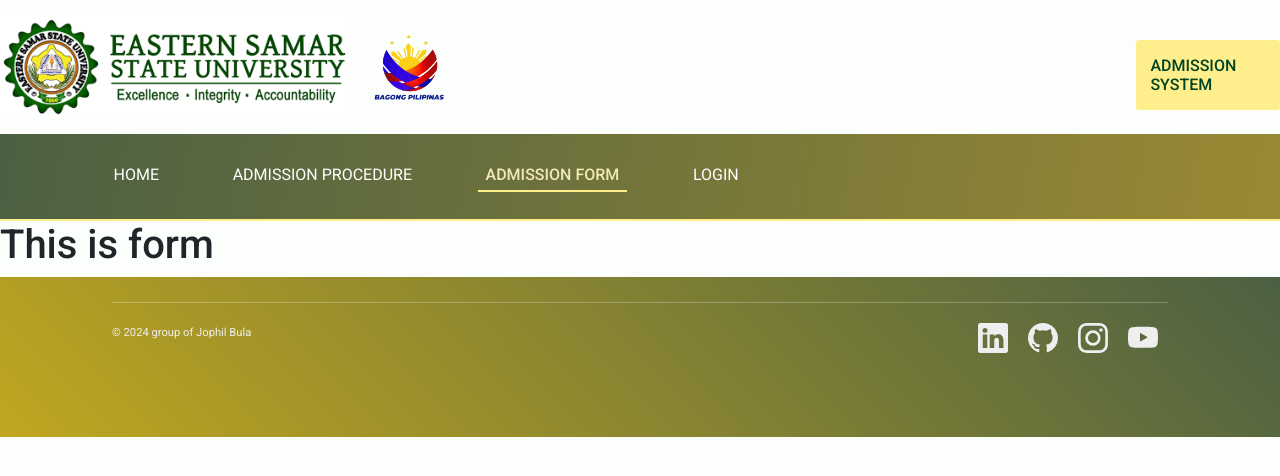
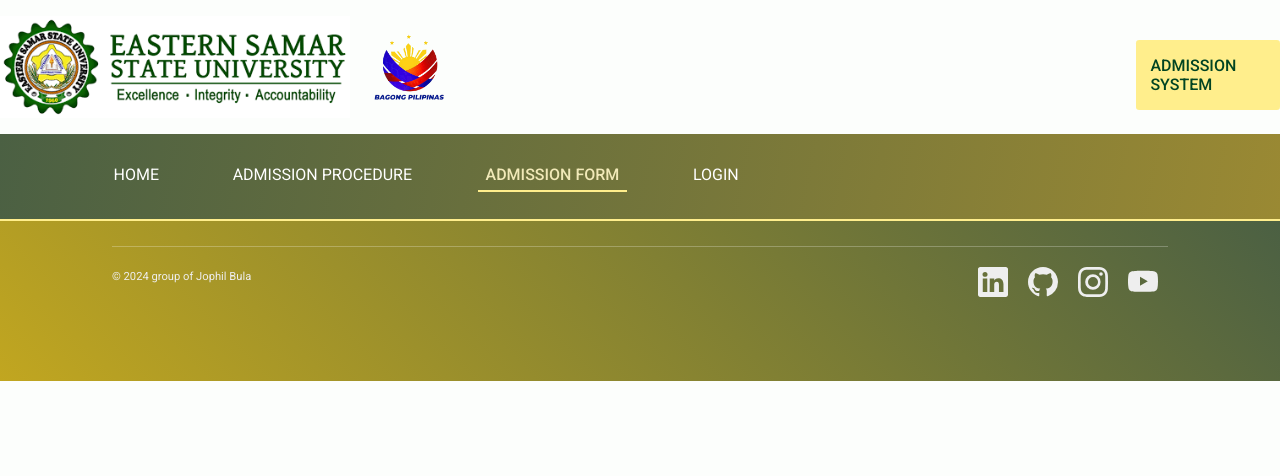
Before and after one commit to cd-mario/essu-admission-system, a Vue app in the folder app/: page /form in a window 1280 px wide. Shown: the top 476 px of the page. Built offline with nearby package versions, Linux system fonts and the light colour scheme.

Commit message:
dont know

```diff
--- a/app/src/views/FormView.vue
+++ b/app/src/views/FormView.vue
@@ -1,5 +1,6 @@
 <template>
-    <h1>This is form</h1>
+
 </template>
 <style scoped>
+
 </style>
```
